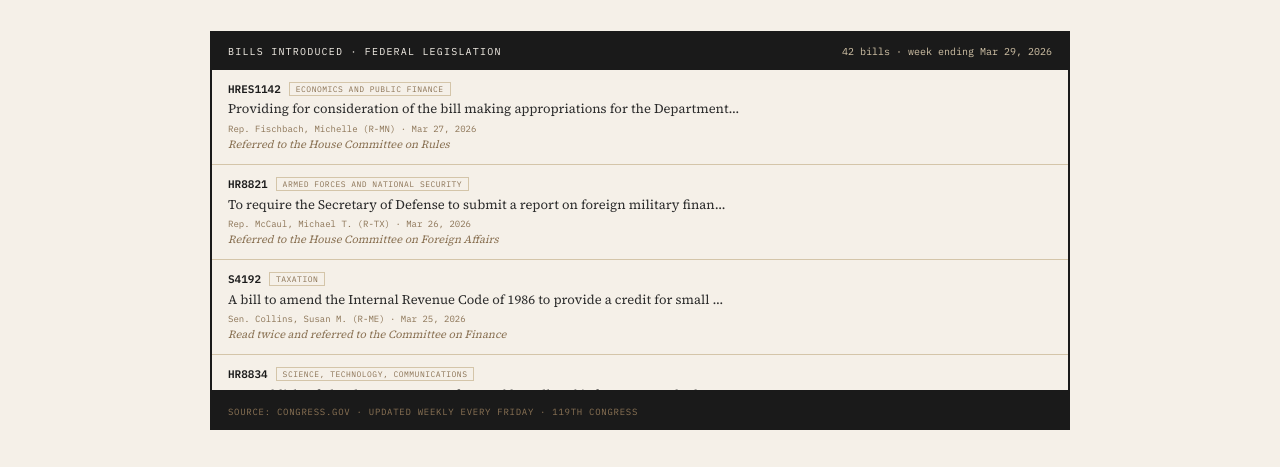
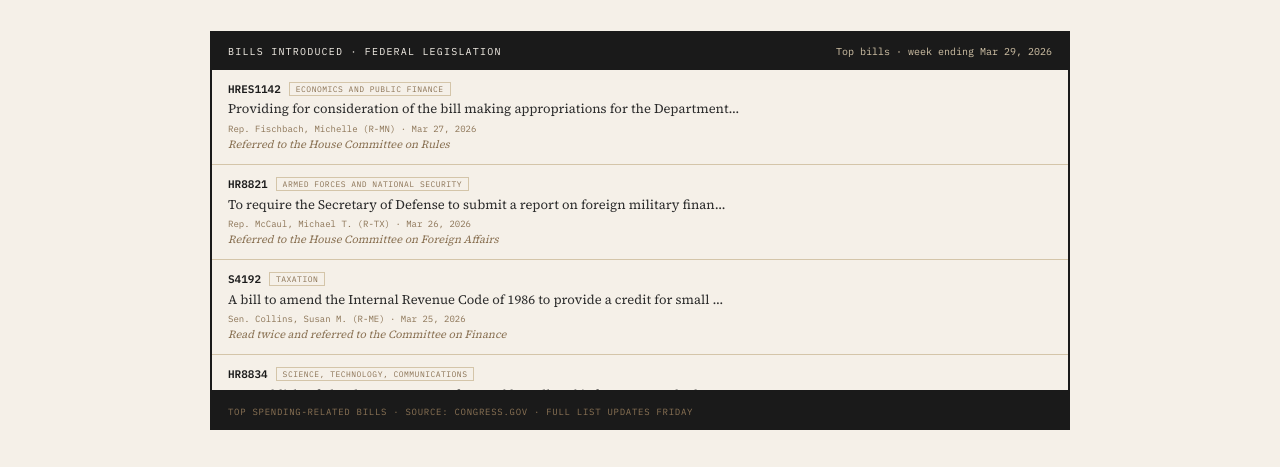
Before and after one commit to publicmoneytracker/publicmoneytracker, a Next.js app: page / in a window 1280 px wide. Shown: the part 852-1319 px from the top of the page. Built offline with nearby package versions, Linux system fonts and the light colour scheme; no server answers; the database is empty; a web font is replaced by a local one.

Commit message:
Bills box - top bills label, remove mock data note

```diff
--- a/components/pmt/BillsThisWeek.tsx
+++ b/components/pmt/BillsThisWeek.tsx
@@ -83,7 +83,7 @@ export default function BillsThisWeek() {
           {loading
             ? '— bills · loading'
             : data
-            ? `${data._meta.total_introduced} bills · week ending ${formatDate(data._meta.week_ending)}`
+            ? `Top bills · week ending ${formatDate(data._meta.week_ending)}`
             : '—'}
         </span>
       </div>
@@ -113,7 +113,7 @@ export default function BillsThisWeek() {
         }}
       >
         <span style={{ ...mono, fontSize: '9px', color: '#8b7355', textTransform: 'uppercase', letterSpacing: '0.08em' }}>
-          Source: Congress.gov · Updated weekly every Friday · 119th Congress
+          Top Spending-Related Bills · Source: Congress.gov · Full List Updates Friday
         </span>
       </div>
     </div>
```
